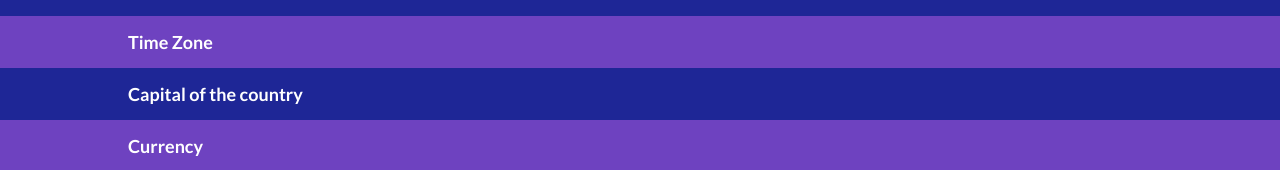
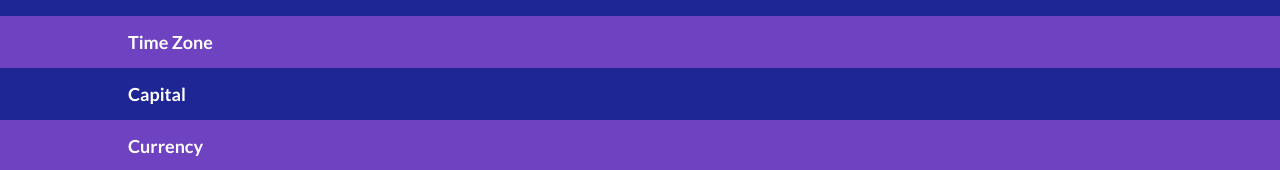
Before and after one commit to sumon766/countries-navigator, a React (Create React App) app: page /countries-navigator/countries/1 in a window 1280 px wide. Shown: the part 403-573 px from the top of the page. Built offline with nearby package versions, Linux system fonts and the light colour scheme; no server answers.

Commit message:
Making sure about SSH key setup

```diff
--- a/src/components/Details.js
+++ b/src/components/Details.js
@@ -47,7 +47,7 @@ const Details = () => {
                   <td>{countryDetails.timezones && countryDetails.timezones[0]}</td>
                 </tr>
                 <tr>
-                  <th>Capital of the country</th>
+                  <th>Capital</th>
                   <td>{countryDetails.capital}</td>
                 </tr>
                 <tr>
```
